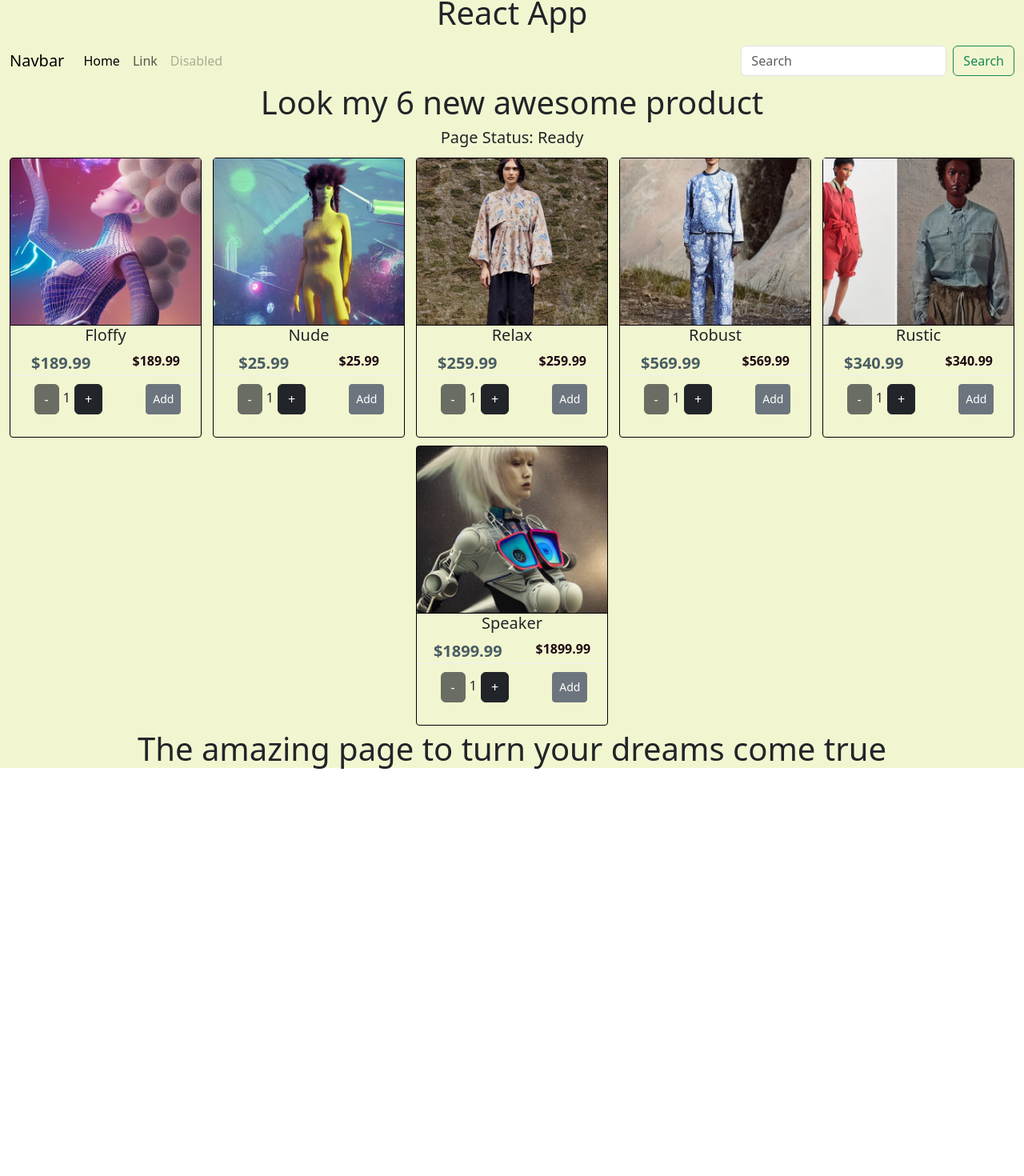
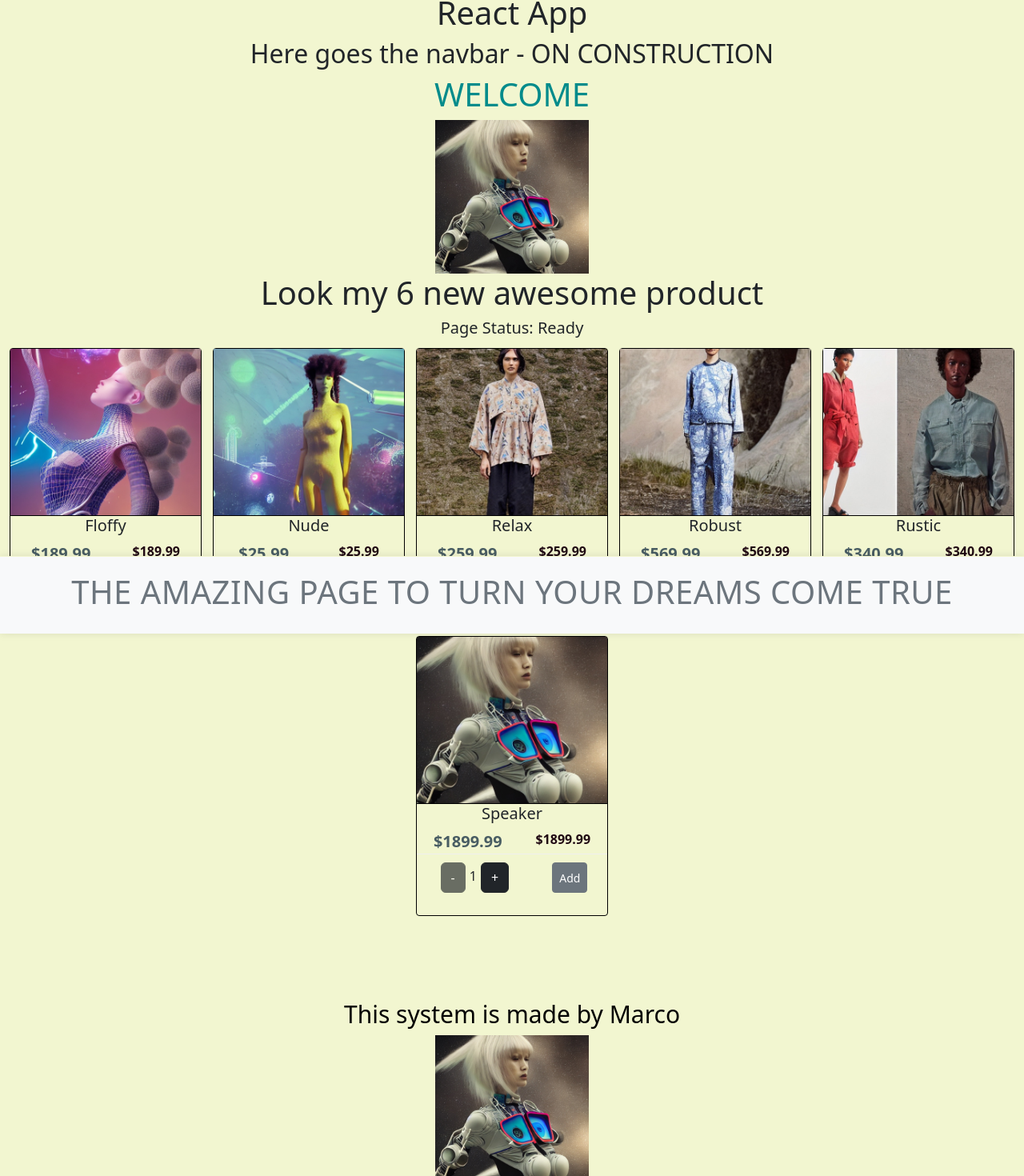
Before and after one commit to marcoleon10/reactProject, a React (Create React App) app: page / in a window 1280 px wide. Shown: the part 8-1478 px from the top of the page at 80% size. Before the commit the page ends 976 px from the top, so only its background shows below. Built offline with nearby package versions, Linux system fonts and the light colour scheme.

Commit message:
Add poor-css About page, erease navbar (on construction)

```diff
--- a/src/App.js
+++ b/src/App.js
@@ -5,13 +5,17 @@ import Navbar from './components/navbar.jsx';
 import Catalog from "./pages/catalog";
 import "bootstrap/dist/css/bootstrap.min.css"
 import "bootstrap/dist/js/bootstrap.min.js"
+import Home from "./pages/home.jsx";
+import About from "./pages/about.jsx";
 
 function App() {
   return (
     <div className = "App">
       <h1>React App</h1>
       <Navbar />
+      <Home/>
       <Catalog />
+      <About/>
       <Footer />
     </div>
 
--- a/src/components/footer.css
+++ b/src/components/footer.css
@@ -0,0 +1,17 @@
+.footer{
+    background-color: #f8f9fa;
+    padding: 20px 0;
+    text-align: center;
+    position: absolute;
+    bottom: 0;
+    width: 100%;
+    line-height: 60px;
+    color: #6c757d;
+    font-size: 14px;
+    font-weight: 400;
+    letter-spacing: 0.5px;
+    text-transform: uppercase;
+    border-top: 1px solid #F2F6D0;
+    z-index: 1;
+    box-shadow: 0 0 10px 0 rgba(0,0,0,0.1);
+}
--- a/src/components/navbar.jsx
+++ b/src/components/navbar.jsx
@@ -1,36 +1,13 @@
 //Here goes the imports
-import "./navbar.css"
+import "./navbar.css";
 
 //Here goes the logic
-function Navbar(){
-    return(
-        <nav className="navbar navbar-expand-lg">
-            <div className="container-fluid">
-                <a className="navbar-brand" href="#">Navbar</a>
-                <button className="navbar-toggler" type="button" data-bs-toggle="collapse" data-bs-target="#navbarSupportedContent" aria-controls="navbarSupportedContent" aria-expanded="false" aria-label="Toggle navigation">
-                <span className="navbar-toggler-icon"></span>
-                </button>
-                <div className="collapse navbar-collapse" id="navbarSupportedContent">
-                <ul className="navbar-nav me-auto mb-2 mb-lg-0">
-                    <li className="nav-item">
-                    <a className="nav-link active" aria-current="page" href="#">Home</a>
-                    </li>
-                    <li className="nav-item">
-                    <a className="nav-link" href="#">Link</a>
-                    </li>
-                    <li className="nav-item">
-                    <a className="nav-link disabled" aria-disabled="true">Disabled</a>
-                    </li>
-                </ul>
-                <form className="d-flex" role="search">
-                    <input className="form-control me-2" type="search" placeholder="Search" aria-label="Search"></input>
-                    <button className="btn btn-outline-success" type="submit">Search</button>
-                </form>
-                </div>
-            </div>
-        </nav>
-
-    );
+function Navbar() {
+  return (
+    <div>
+        <h2>Here goes the navbar - ON CONSTRUCTION</h2>
+    </div>
+  );
 }
 
 //Here goes the exports
--- a/src/index.css
+++ b/src/index.css
@@ -5,6 +5,7 @@ body {
     sans-serif;
   -webkit-font-smoothing: antialiased;
   -moz-osx-font-smoothing: grayscale;
+  background-color: #F2F6D0;
 }
 
 code {
--- /dev/null
+++ b/src/pages/about.css
@@ -0,0 +1,10 @@
+.about h1{
+    color: black;
+    font-size: 30px;
+    margin-top: 100px;
+}
+
+.about .main-image{
+    width: 15%;
+    height: 15%;
+}
--- /dev/null
+++ b/src/pages/about.jsx
@@ -0,0 +1,12 @@
+import "./about.css";
+
+function About(){
+    return (
+        <div className="about">
+            <h1>This system is made by Marco</h1>
+            <img className="main-image" src="/images/speaker.jpeg" alt="Speaker" />
+        </div>
+    )
+}
+
+export default About;
--- /dev/null
+++ b/src/pages/home.css
@@ -0,0 +1,12 @@
+
+
+.home h1{
+    color:darkcyan;
+    text-align: center;
+}
+
+.home .main-image{
+    width: 15%;
+    height: 15%;
+
+}
--- /dev/null
+++ b/src/pages/home.jsx
@@ -0,0 +1,15 @@
+import "./home.css";
+
+function Home(){
+    return (
+        <div className="home">
+            <h1>WELCOME</h1>
+            <img className="main-image" src="/images/speaker.jpeg" alt="Speaker" />
+        </div>
+
+
+
+    )
+}
+
+export default Home;
```
